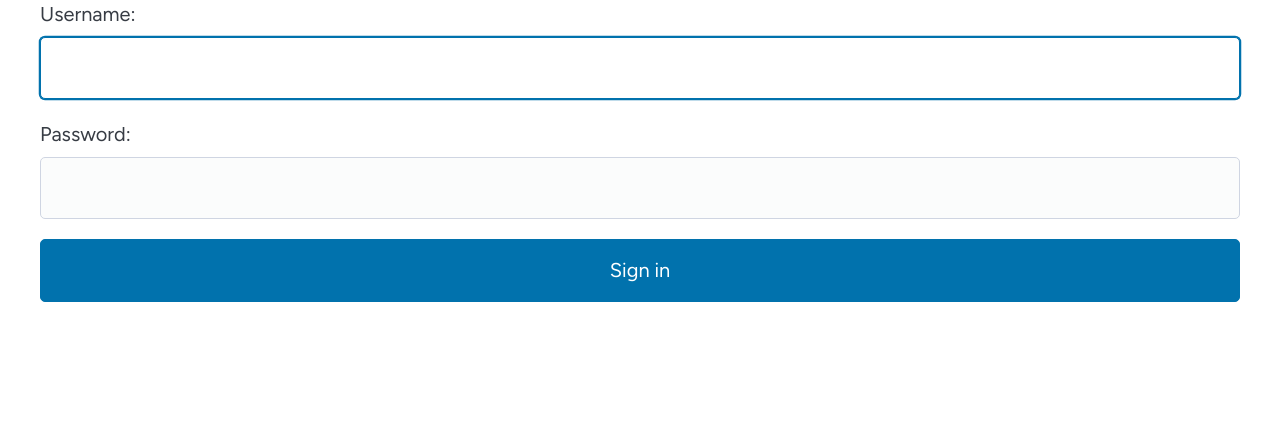
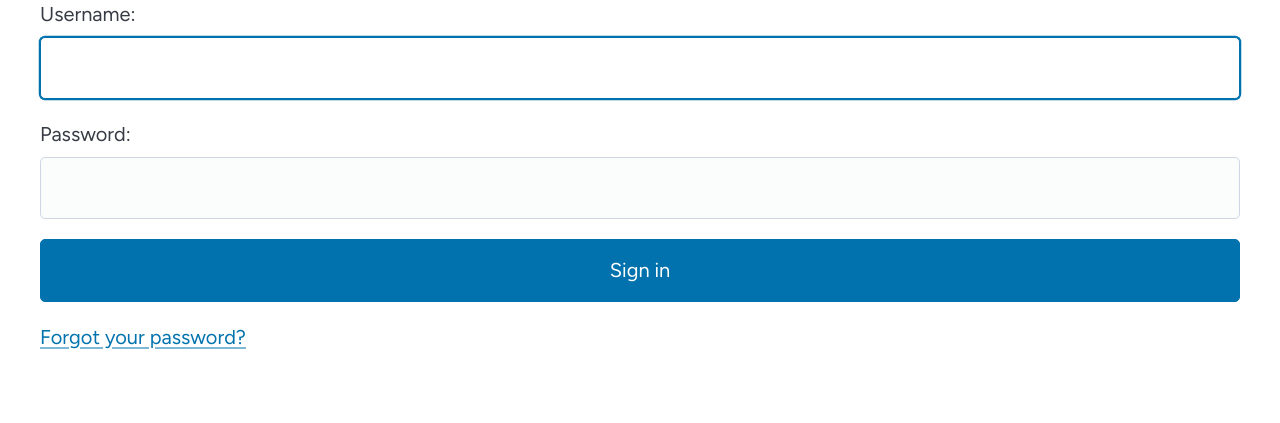
Before and after one commit to xtt28/onepage, a Django app: page /accounts/login/ in a window 1280 px wide. Shown: the part 156-579 px from the top of the page. Run offline with Django 5.2, Linux system fonts and the light colour scheme; some libraries are stand-ins or nearby versions.

Commit message:
Add password reset link to login page

```diff
--- a/onepage/users/templates/registration/login.html
+++ b/onepage/users/templates/registration/login.html
@@ -33,4 +33,5 @@
     <input type="submit" value="Sign in">
     <input type="hidden" name="next" value="{{ next }}">
 </form>
+<a href="{% url "password_reset" %}">Forgot your password?</a>
 {% endblock %}
```
